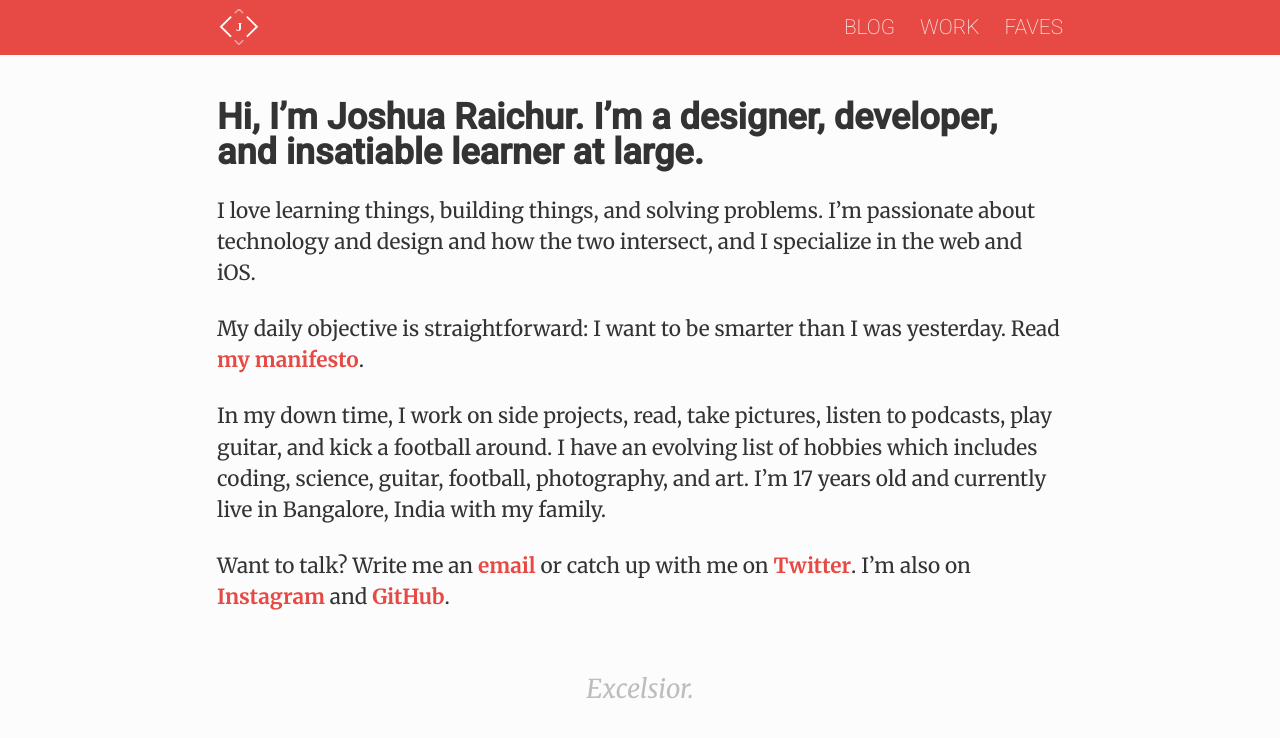
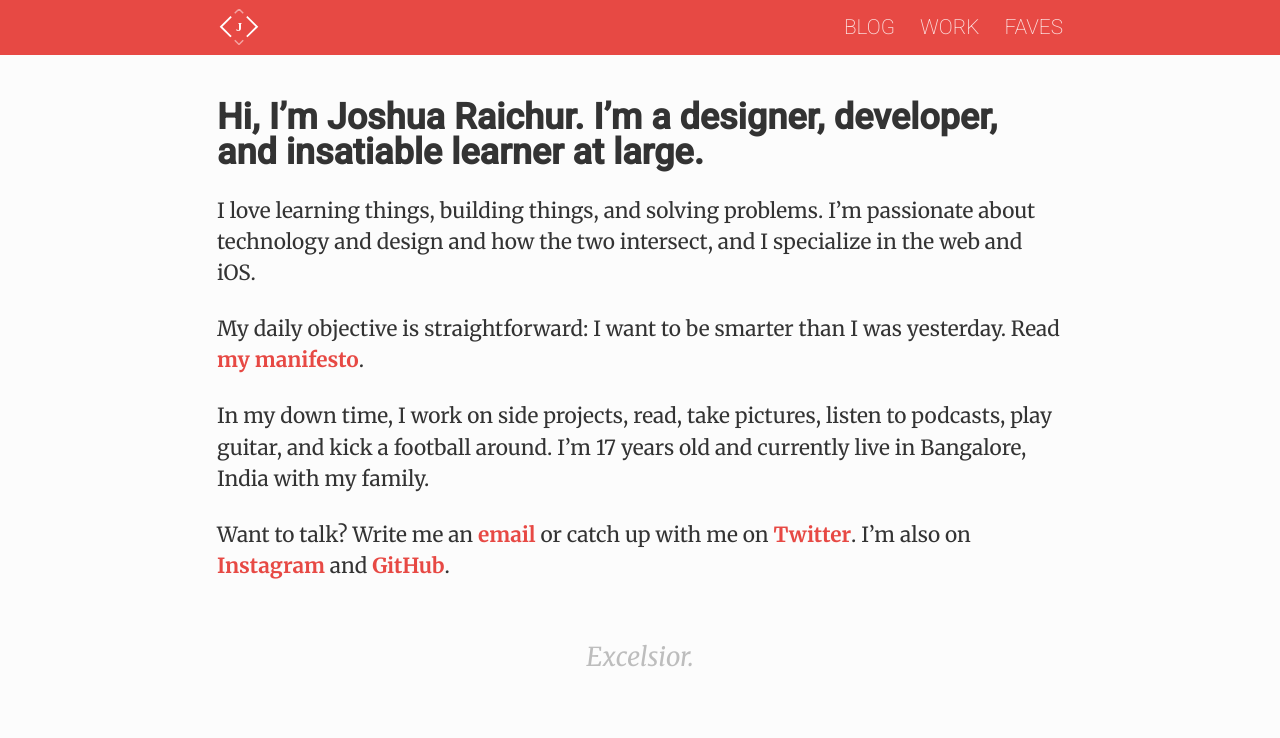
Before and after one commit to JEKYLL-WEB-TEMPLATES/raichur.github.io, a Jekyll site: the page built from index.md, in a window 1280 px wide. Shown: the top 738 px of the page. Built offline with Jekyll 4.4.1, drawn with Linux system fonts in a browser that asks for light colours.

Commit message:
remove hobbies

```diff
--- a/index.md
+++ b/index.md
@@ -8,6 +8,6 @@ I love learning things, building things, and solving problems. I'm passionate ab
 
 My daily objective is straightforward: I want to be smarter than I was yesterday. Read [my manifesto](/manifesto).
 
-In my down time, I work on side projects, read, take pictures, listen to podcasts, play guitar, and kick a football around. I have an evolving list of hobbies which includes coding, science, guitar, football, photography, and art. I'm 17 years old and currently live in Bangalore, India with my family.
+In my down time, I work on side projects, read, take pictures, listen to podcasts, play guitar, and kick a football around. I'm 17 years old and currently live in Bangalore, India with my family.
 
 Want to talk? Write me an [email](mailto:hello@joshuaraichur.com) or catch up with me on [Twitter](http://twitter.com/JoshuaRaichur). I'm also on [Instagram](http://instagram.com/xpl.ore) and [GitHub](http://github.com/raichur).
```
